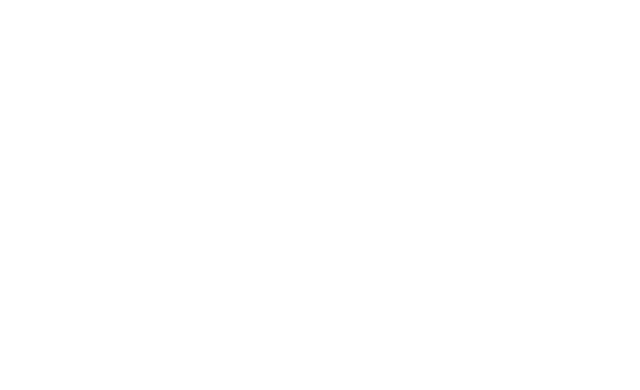
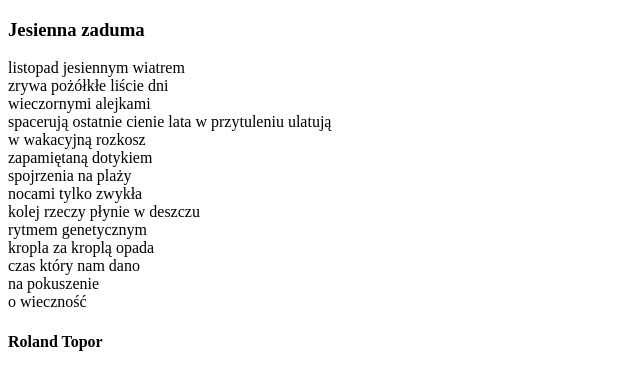
Before and after one commit to JustiMis/nauka-gita, a plain HTML site: page index.html in a window 1280 px wide. Shown: the whole page, without its empty margins (0-640 px from the left). Drawn offline with Linux system fonts and the light colour scheme; files that its build step writes are made by us from their sources.

Commit message:
Add html for page header

```diff
--- a/index.html
+++ b/index.html
@@ -5,11 +5,33 @@
     <head>
         <meta charset="utf-8">
         <title>poem</title>
-       <link href="https://fonts.googleapis.com/css2?family=Montserrat:wght@300&family=Signika:wght@700&display=swap" rel="stylesheet">
+       <link href="https://fonts.googleapis.com/css2?family=Karla&family=Spectral:ital,wght@1,800&display=swap" rel="stylesheet">
         <link rel="stylesheet" href="style.css">
     </head>
 
     <body>
+        <header>
+            <h3 class="page-title">Jesienna zaduma</h3>
+            <p>listopad jesiennym wiatrem<br>
+            zrywa pożółkłe liście dni<br>
+            wieczornymi alejkami<br>
+            spacerują ostatnie cienie
+            lata w przytuleniu ulatują<br>
+            w wakacyjną rozkosz<br>
+            zapamiętaną dotykiem<br>
+            spojrzenia na plaży<br>
+            nocami tylko zwykła<br>
+            kolej rzeczy płynie w deszczu<br>
+            rytmem genetycznym<br>
+            kropla za kroplą opada<br>
+            czas który nam dano<br>
+            na pokuszenie<br>
+            o wieczność<br></p>
+            <h4> Roland Topor</h4>
+        </header>
+
+
+
 
     </body>
 </html>
```
